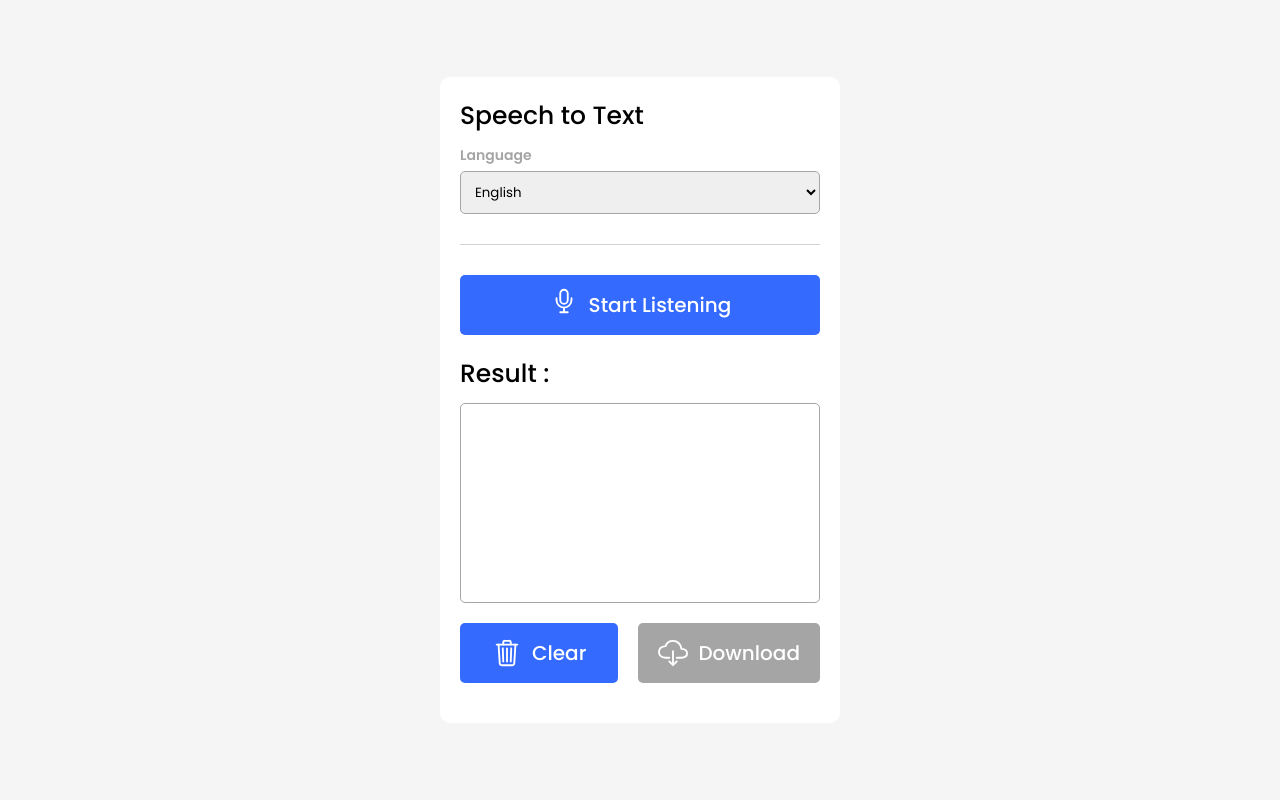
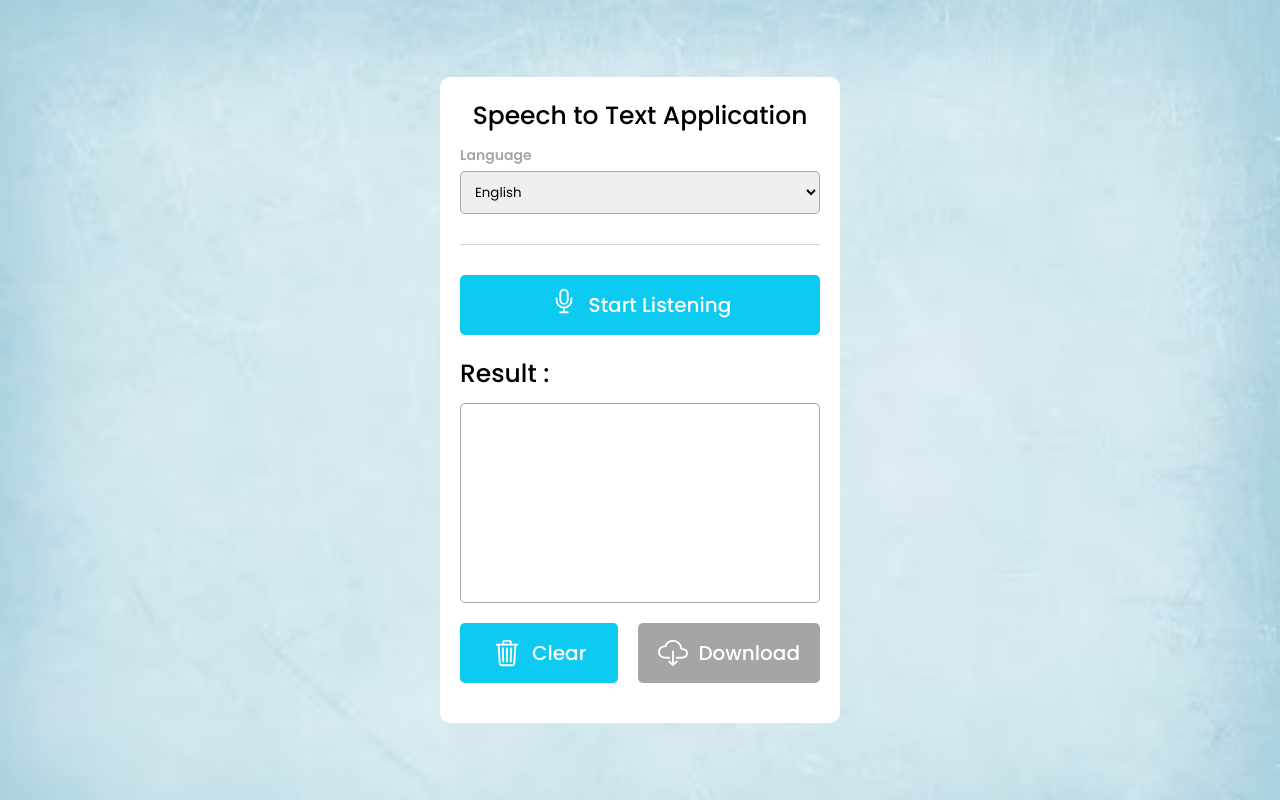
Before and after one commit to mohamedshoman00/speech-to-text-app, a plain HTML site: page index.html in a window 1280 px wide. Drawn offline with nearby package versions, Linux system fonts and the light colour scheme.

Commit message:
first commit

```diff
--- a/index.html
+++ b/index.html
@@ -8,8 +8,11 @@
     <title>Speech to Text</title>
   </head>
   <body>
+    <div class="background-img">
       <div class="container">
-      <p class="heading">Speech to Text</p>
+        <p class="heading" style="text-align: center">
+          Speech to Text Application
+        </p>
         <div class="options">
           <div class="anguage">
             <p>Language</p>
@@ -43,6 +46,7 @@
           </button>
         </div>
       </div>
+    </div>
 
     <!-- IONICONS -->
     <script
@@ -53,11 +57,7 @@
       nomodule
       src="https://unpkg.com/ionicons@5.5.2/dist/ionicons/ionicons.js"
     ></script>
-
-    <!-- LANGUAGES -->
-    <script src="languages.js"></script>
-
-    <!-- SCRIPT -->
+    <!-- script -->
     <script src="script.js"></script>
   </body>
 </html>
--- a/style.css
+++ b/style.css
@@ -1,18 +1,20 @@
 @import url(https://fonts.googleapis.com/css?family=Poppins:100,100italic,200,200italic,300,300italic,regular,italic,500,500italic,600,600italic,700,700italic,800,800italic,900,900italic);
 
 :root {
-  --primary-color: #356aff;
+  --primary-color: #0dcaf0;
   --bg-color: #fff;
   --text-color: #000;
   --light-text-color: #a5a5a5;
   --body-bg-color: #f5f5f5;
 }
+
 * {
   margin: 0;
   padding: 0;
   box-sizing: border-box;
   font-family: "Poppins", sans-serif;
 }
+
 body {
   min-height: 100vh;
   display: flex;
@@ -21,17 +23,30 @@ body {
   background-color: var(--body-bg-color);
   color: var(--text-color);
 }
+
+.background-img {
+  width: 100%;
+  height: 100vh;
+  background-image: url("./images/bgk1.avif");
+  background-size: cover;
+  display: flex;
+  justify-content: center;
+  align-items: center;
+}
+
 .container {
   width: 400px;
   padding: 20px;
   border-radius: 10px;
   background-color: var(--bg-color);
 }
+
 .container .heading {
   font-size: 25px;
   font-weight: 500;
   margin-bottom: 10px;
 }
+
 .container .options select {
   width: 100%;
   padding: 10px;
@@ -39,6 +54,7 @@ body {
   border-radius: 5px;
   outline: none;
 }
+
 .container .options div:not(:last-child) select {
   margin-bottom: 20px;
 }
@@ -49,6 +65,7 @@ body {
   margin-bottom: 5px;
   color: var(--light-text-color);
 }
+
 .container .line {
   position: relative;
   width: 100%;
@@ -57,6 +74,7 @@ body {
   opacity: 0.5;
   margin: 30px 0;
 }
+
 .btn {
   display: flex;
   align-items: center;
@@ -75,24 +93,30 @@ body {
   color: #fff;
   background-color: var(--primary-color);
 }
+
 .btn ion-icon {
   font-size: 30px;
 }
+
 .btn:disabled {
   background-color: var(--light-text-color);
   cursor: not-allowed;
 }
+
 .container .record img {
   width: 30px;
   height: 30px;
   display: none;
 }
+
 .container .record.recording img {
   display: block;
 }
+
 .container .record.recording ion-icon {
   display: none;
 }
+
 .container .result {
   width: 100%;
   min-height: 200px;
@@ -103,12 +127,15 @@ body {
   font-weight: 500;
   margin-bottom: 20px;
   color: var(--text-color);
+
 }
+
 .container .result p {
   display: inline;
   margin-left: 3px;
   color: var(--light-text-color);
 }
+
 .buttons {
   display: flex;
   gap: 20px;
```
Also changed, not shown: script.js (+4 -4 lines), images/bgk1.avif (added). Lines whose indentation alone changed are shown as unchanged.
